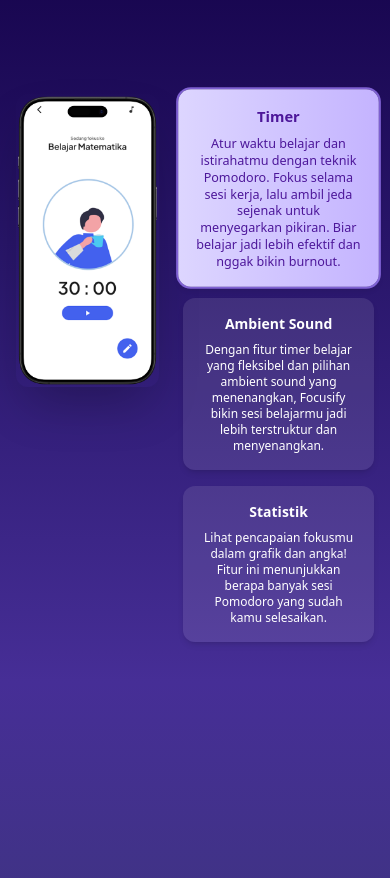
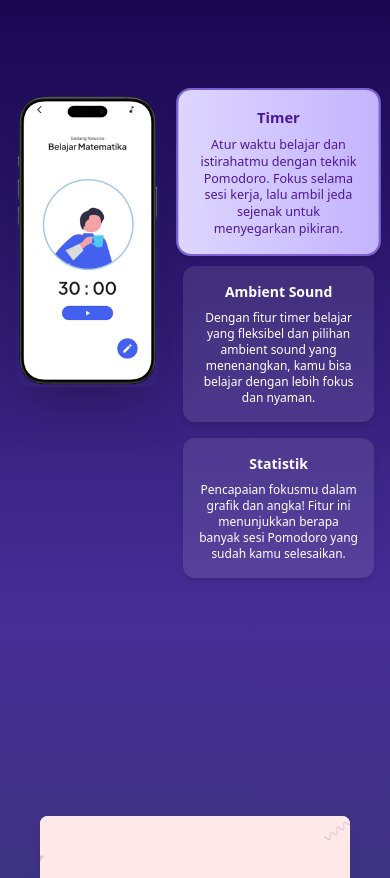
Before and after one commit to bgsprayogi/webfocusify, a React (Vite) app: page / in a window 390 px wide. Shown: the part 1700-2578 px from the top of the page. Built offline with nearby package versions, Linux system fonts and the light colour scheme.

Commit message:
Responsive feature and adding HamburgerMenu

```diff
--- a/src/components/FeatureSection.jsx
+++ b/src/components/FeatureSection.jsx
@@ -11,19 +11,19 @@ const features = [
   {
     title: 'Timer',
     description:
-      'Atur waktu belajar dan istirahatmu dengan teknik Pomodoro. Fokus selama sesi kerja, lalu ambil jeda sejenak untuk menyegarkan pikiran. Biar belajar jadi lebih efektif dan nggak bikin burnout.',
+      'Atur waktu belajar dan istirahatmu dengan teknik Pomodoro. Fokus selama sesi kerja, lalu ambil jeda sejenak untuk menyegarkan pikiran.',
     image: Timer,
   },
   {
     title: 'Ambient Sound',
     description:
-      'Dengan fitur timer belajar yang fleksibel dan pilihan ambient sound yang menenangkan, Focusify bikin sesi belajarmu jadi lebih terstruktur dan menyenangkan.',
+      'Dengan fitur timer belajar yang fleksibel dan pilihan ambient sound yang menenangkan, kamu bisa belajar dengan lebih fokus dan nyaman.',
     image: Audio,
   },
   {
     title: 'Statistik',
     description:
-      'Lihat pencapaian fokusmu dalam grafik dan angka! Fitur ini menunjukkan berapa banyak sesi Pomodoro yang sudah kamu selesaikan.',
+      'Pencapaian fokusmu dalam grafik dan angka! Fitur ini menunjukkan berapa banyak sesi Pomodoro yang sudah kamu selesaikan.',
     image: Statistik,
   },
 ];
--- a/src/components/HamburgerMenu.jsx
+++ b/src/components/HamburgerMenu.jsx
@@ -12,7 +12,6 @@ const HamburgerMenu = () => {
     return () => document.removeEventListener('mousedown', handleClickOutside);
   }, []);
 
-  // lock scroll when open
   useEffect(() => {
     document.body.style.overflow = isOpen ? 'hidden' : 'unset';
     return () => { document.body.style.overflow = 'unset'; };
@@ -34,7 +33,7 @@ const HamburgerMenu = () => {
       )}
 
       <div className="relative z-50" ref={menuRef}>
-        {/* tombol bundar dengan tiga garis */}
+
         <button
           onClick={toggleMenu}
           aria-label="Toggle menu"
```
Also changed, not shown: public/assets/FindMobile.jpg, public/assets/HeroImageMobile.jpg.
